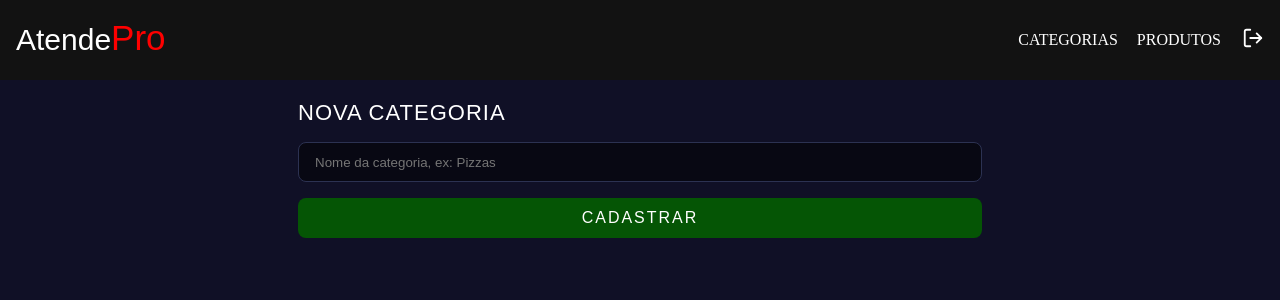
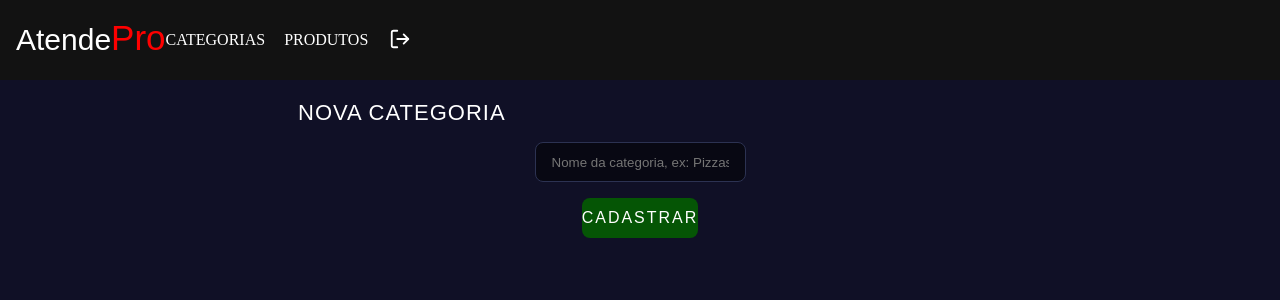
Before and after one commit to CarlosLeonardoMariano/frontend, a Next.js app: page /dashboard/categorias in a window 1280 px wide. Shown: the top 300 px of the page. Built offline with nearby package versions, Linux system fonts and the light colour scheme; no server answers.

Commit message:
mensagem do commit

```diff
--- a/src/app/dashboard/components/header/styles.module.scss
+++ b/src/app/dashboard/components/header/styles.module.scss
@@ -1,6 +1,6 @@
 .headerContainer {
   height: 5rem;
-  background-color: #121212; // só pra dar contraste, se quiser
+  background-color: #121212; /* cor de fundo para contraste */
 }
 
 .headerContante {
@@ -11,6 +11,7 @@
   display: flex;
   align-items: center;
   justify-content: space-between;
+}
 
 .logoTotal {
   display: flex;
@@ -18,19 +19,20 @@
   color: white;
   font-family: sans-serif;
   font-size: 30px;
+}
 
 .p {
   color: red;
   font-size: 35px;
   margin-bottom: 5px;
 }
-  }
-}
 
 .nav {
   display: flex;
   align-items: center;
-  gap: 21px;
+  gap: 21px; /* Ajuste o valor do gap conforme necessário */
+  width: 100%;
+  justify-content: flex-start; /* Faz os itens ficarem próximos, sem espaço entre */
 }
 
 .menuLinks {
@@ -47,6 +49,13 @@
       color: red;
     }
   }
+}
+
+/* Ajuste o botão de logout para ficar junto com os links */
+form {
+  display: flex;
+  justify-content: center; /* Centraliza o botão de logout com os links */
+  align-items: center;
 }
 
 button {
```
Lines whose indentation alone changed are shown as unchanged.
